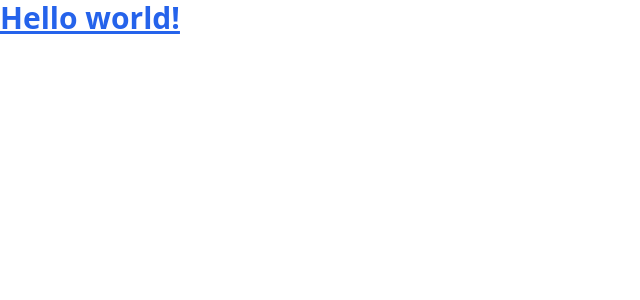
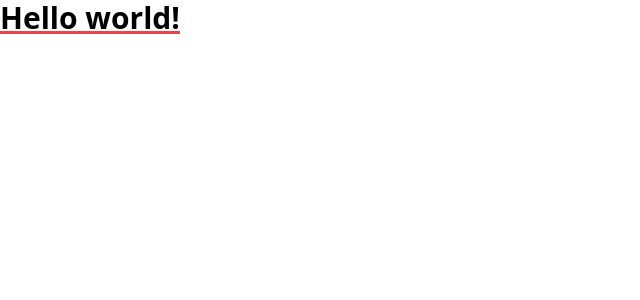
Before and after one commit to anandbaraik/google-search-clone, a React (Create React App) app: page / in a window 1280 px wide. Shown: the top 300 px of the page, without its empty margins (0-640 px from the left). Built offline with nearby package versions, Linux system fonts and the light colour scheme.

Commit message:
testing tailwind installation

```diff
--- a/src/App.js
+++ b/src/App.js
@@ -1,6 +1,6 @@
 function App() {
   return (
-    <h1 className="text-3xl text-blue-600/100 font-bold underline">
+    <h1 className="text-3xl underline decoration-red-500 font-bold">
       Hello world!
     </h1>
   );
```
Also changed, not shown: src/Components/Navbar.jsx (added), src/Components/Routes.jsx (added), 1 other file (tests, documents, lock files or other folders).
